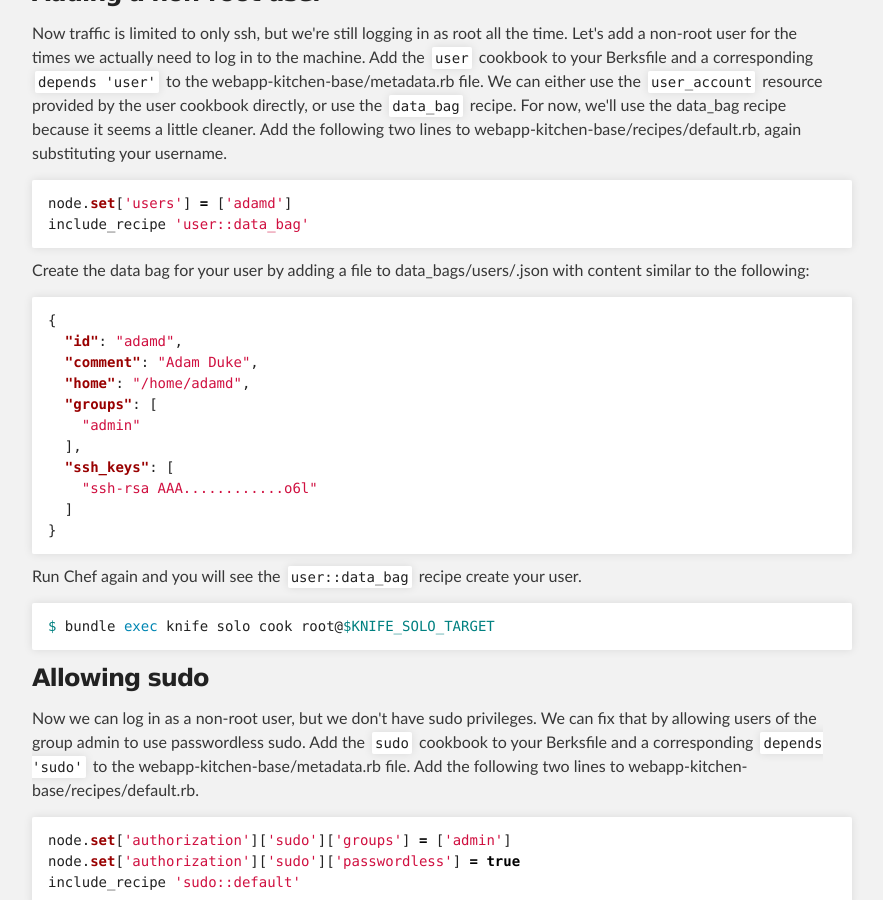
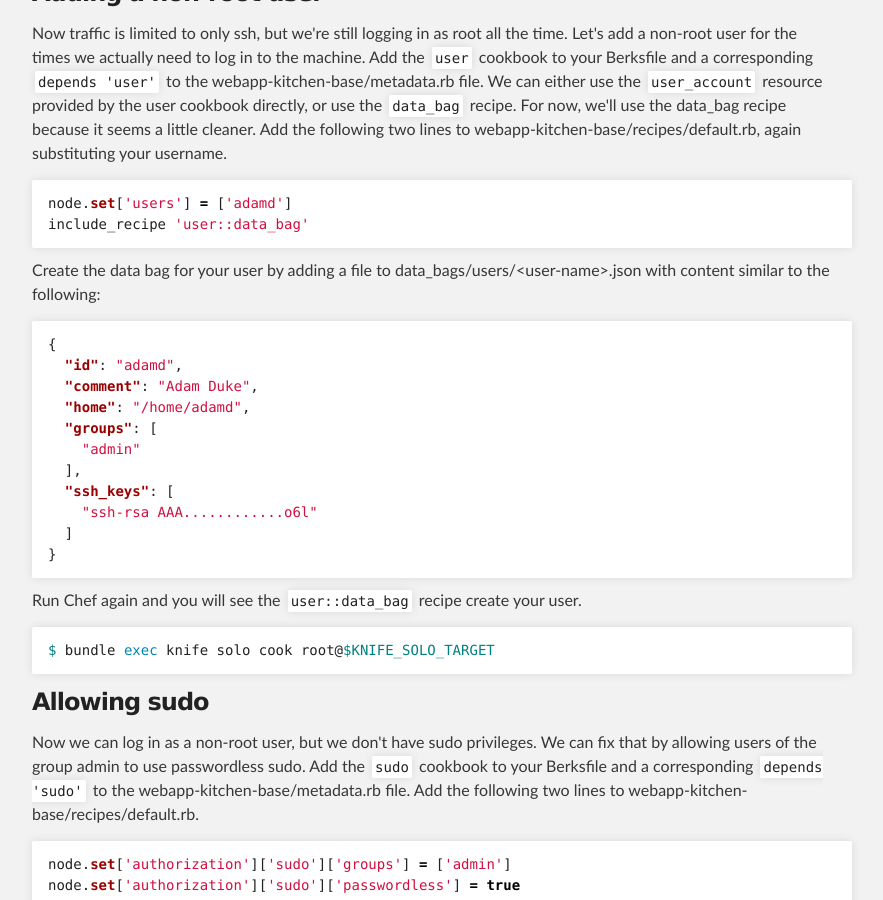
Before and after one commit to adamvduke/adamvduke.github.com, a Jekyll site: the page built from _posts/2015-11-19-base-chef-configuration-using-knife-solo.md, in a window 1280 px wide and 900 px high, scrolled down 1617 px. Shown: the whole window, without its empty margins (208-1091 px from the left). Built offline with Jekyll 4.4.1, drawn with Linux system fonts in a browser that asks for light colours.

Commit message:
escape < and > characters so they actually render

```diff
--- a/_posts/2015-11-19-base-chef-configuration-using-knife-solo.md
+++ b/_posts/2015-11-19-base-chef-configuration-using-knife-solo.md
@@ -76,7 +76,7 @@ node.set['users'] = ['adamd']
 include_recipe 'user::data_bag'
 {% endhighlight %}
 
-Create the data bag for your user by adding a file to data_bags/users/<user-name>.json with content similar to the following:
+Create the data bag for your user by adding a file to data_bags/users/\<user-name\>.json with content similar to the following:
 
 {% highlight json %}
 {
```
